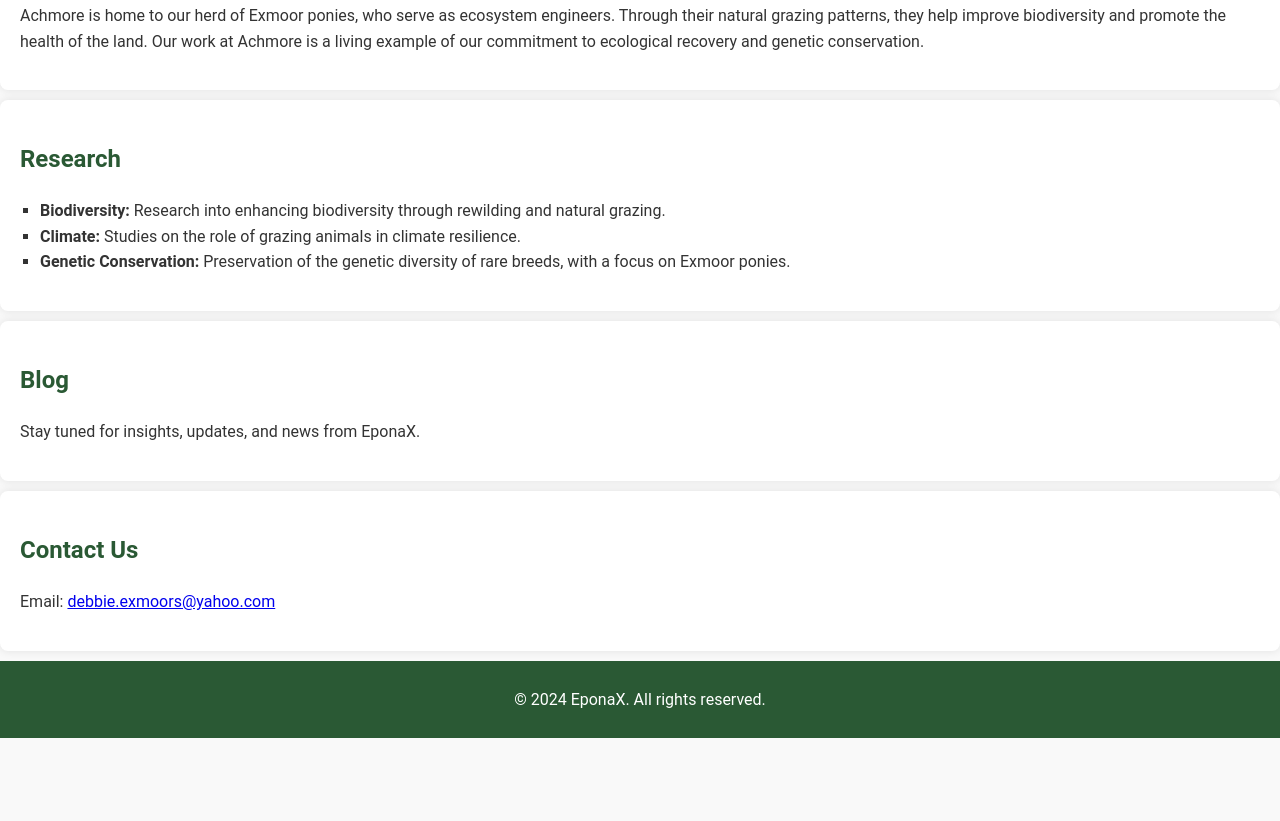
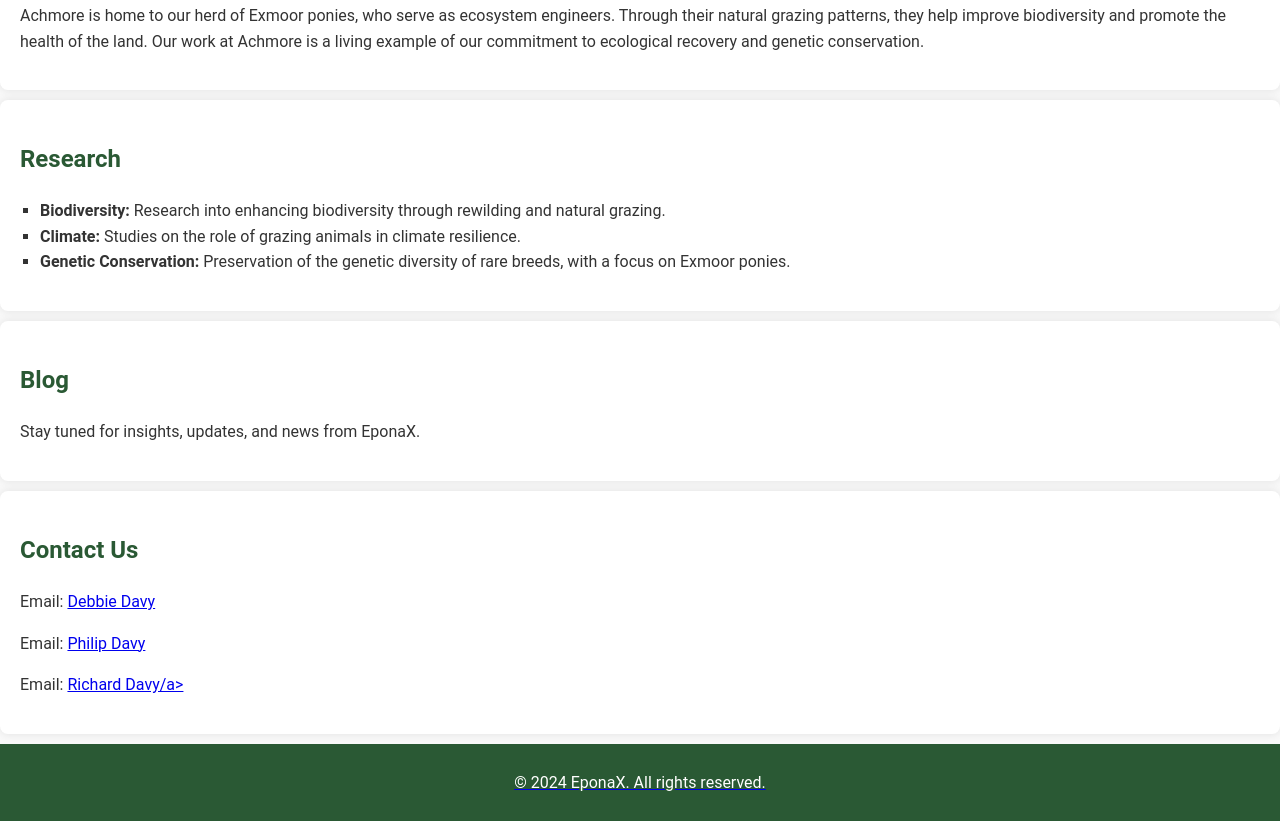
Before and after one commit to RichardDavy84/EponaX, a plain HTML site: page index.html in a window 1280 px wide. Shown: the part 1970-2791 px from the top of the page. Before the commit the page ends 2708 px from the top, so only its background shows below. Drawn offline with Linux system fonts and the light colour scheme.

Commit message:
Update index.html

```diff
--- a/index.html
+++ b/index.html
@@ -95,7 +95,9 @@
 
         <section id="contact" class="contact-section">
             <h2>Contact Us</h2>
-            <p>Email: <a href="mailto:debbie.exmoors@yahoo.com">debbie.exmoors@yahoo.com</a></p>
+            <p>Email: <a href="mailto:debbie.exmoors@yahoo.com">Debbie Davy</a></p>
+            <p>Email: <a href="mailto:pmcdavy@gmail.com">Philip Davy</a></p>
+            <p>Email: <a href="mailto:richard_a_j_davy@yahoo.com">Richard Davy/a></p>
         </section>
     </main>
 
```
